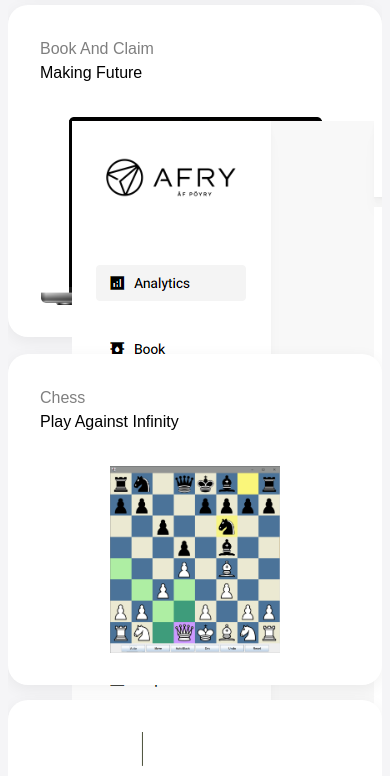
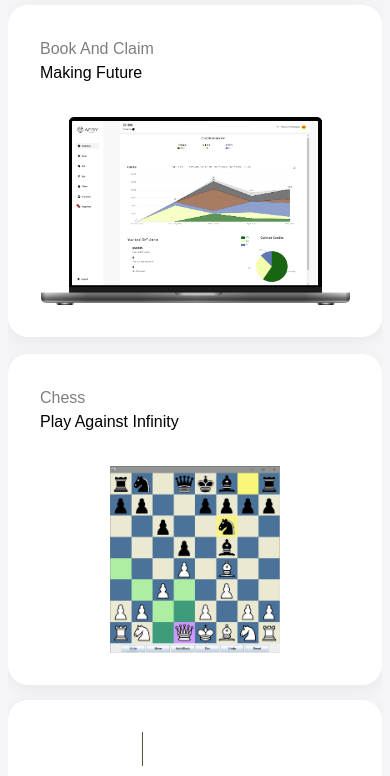
Before and after one commit to MarcusOkodugha/Portfolio, a React (Vite) app: page / in a window 390 px wide. Shown: the part 820-1596 px from the top of the page. Built offline with nearby package versions, Linux system fonts and the light colour scheme.

Commit message:
added afry book and claim

```diff
--- a/src/styles/WebsiteContainer.css
+++ b/src/styles/WebsiteContainer.css
@@ -17,7 +17,7 @@
     height: 87%;
   }
 
-  iframe {
+  .iframe {
     border-top-left-radius: 5px;
     border-top-right-radius: 5px;
     width: 665.9%;
```
